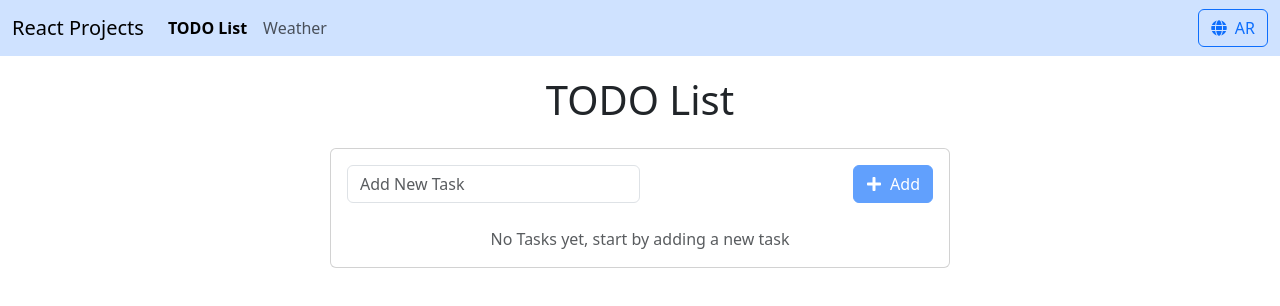
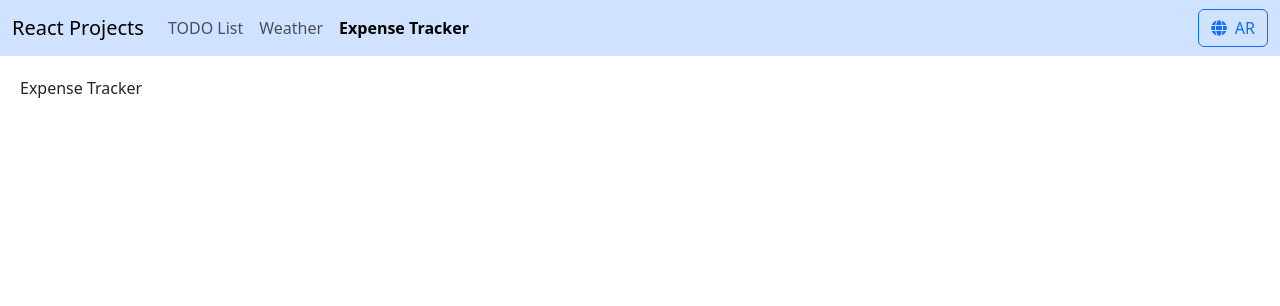
Before and after one commit to m7mdaljml/react, a React (Vite) app: page /expense-tracker in a window 1280 px wide. Before the commit this address led to /todo. Shown: the top 306 px of the page. Built offline with nearby package versions, Linux system fonts and the light colour scheme.

Commit message:
init: expense tracker

```diff
--- /dev/null
+++ b/src/presentation/pages/expense-tracker/index.tsx
@@ -0,0 +1,4 @@
+const ExpenseTracker = () => {
+  return <div>Expense Tracker</div>;
+};
+export default ExpenseTracker;
--- a/src/sitemap/index.tsx
+++ b/src/sitemap/index.tsx
@@ -4,6 +4,7 @@ import { Navigate } from "react-router-dom";
 import MainLayout from "../presentation/pages/index";
 import TodoApp from "../presentation/pages/todo-app";
 import WeatherApp from "../presentation/pages/weather";
+import ExpenseTracker from "../presentation/pages/expense-tracker";
 
 export const routes: RouteObject[] = [
   {
@@ -25,6 +26,11 @@ export const routes: RouteObject[] = [
         handle: { label: { en: "Weather", ar: "الطقس" } },
       },
       {
+        path: "expense-tracker",
+        element: <ExpenseTracker />,
+        handle: { label: { en: "Expense Tracker", ar: "تتبع المصروفات" } },
+      },
+      {
         path: "*",
         element: <Navigate to="/todo" replace />,
       },
```
